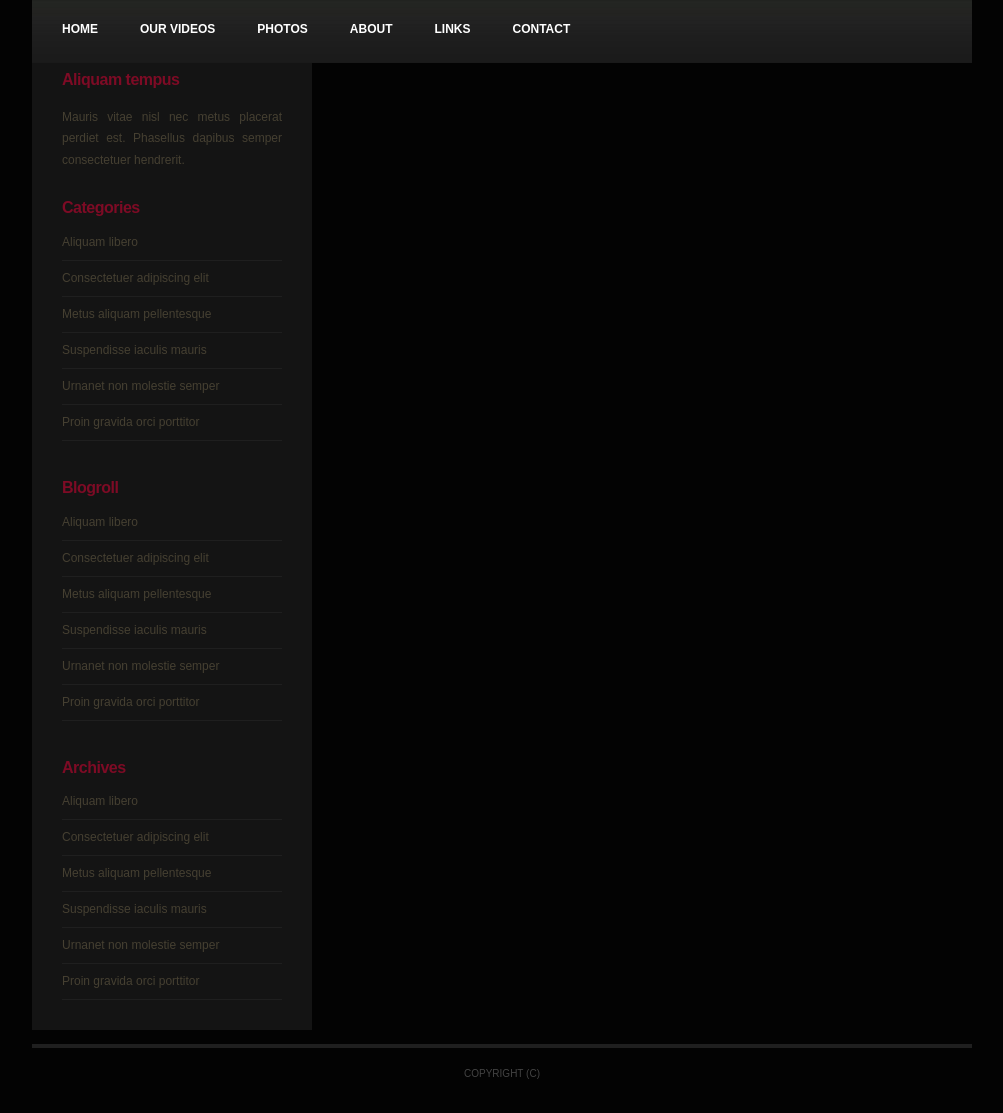
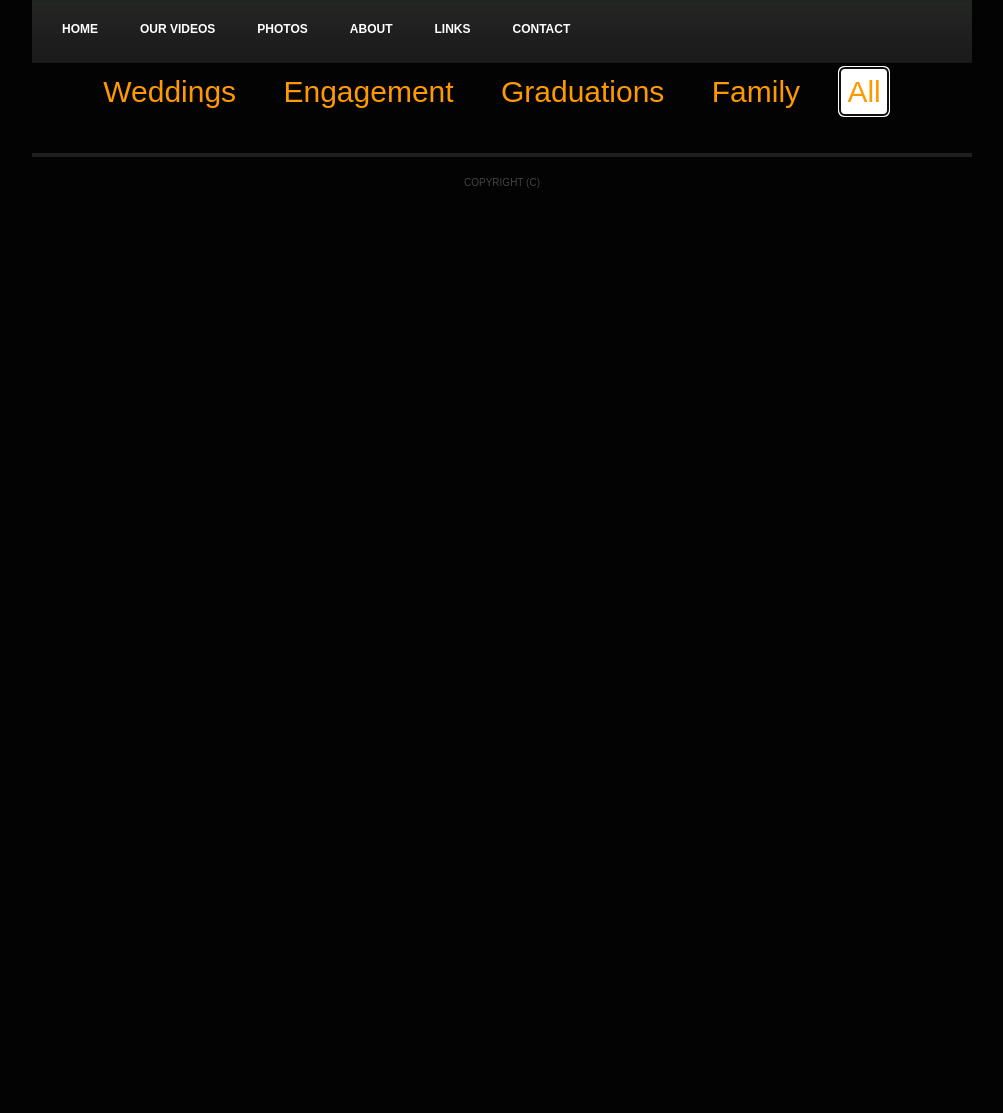
Before and after one commit to KillerZebra/ritz, a PHP site: page /photos.html in a window 1280 px wide. Shown: the part 210-1323 px from the top of the page, without its empty margins (138-1141 px from the left). After the commit the page ends 398 px from the top, so only its background shows below. Run offline with PHP 8.4, Linux system fonts and the light colour scheme; data that the repository does not hold is empty.

Commit message:
images and padding

```diff
--- a/css/style.css
+++ b/css/style.css
@@ -250,6 +250,34 @@ a {
 	padding: 30px 0px 0px 0px;
 }
 
+#albums
+{
+	text-align: center;
+}
+
+#albums ul {
+	margin: 0px 0px 0px 10px;
+	padding: 12px 0px 0px 0px;
+	list-style: none;
+	line-height: normal;
+	text-align: center;
+}
+
+#albums li {
+	margin-right: 30px;
+	display: inline;
+	font-size: 30px;
+	color: #FF9900;
+	padding: 7px;
+	border-radius: 5px
+
+}
+
+li:focus
+{
+	background-color: white;
+}
+
 .post {
 	margin-bottom: 15px;
 }
--- a/js/photoView.js
+++ b/js/photoView.js
@@ -1,8 +1,6 @@
 $(document).ready(function()
 {
-
-   loadPage()
-
+   $("#albumAll").focus();
       $.ajax(
       {
          type: "GET",
@@ -13,16 +11,14 @@ $(document).ready(function()
          {
 
             $("#loginTrigger").html('Welcome ' + data.info['fName']);
-            memberAccess();
+            $("#navigation ul li:last").after("<li><a href='portal.html'>Portal</a></li>");
 
 
          },
 
       });
 
-      $("#pagination").on('click', 'li' , function()
-      {
-         var number = $(this).html();
-         loadPage(number);
-      });
+
+
+
 });
--- a/photos.html
+++ b/photos.html
@@ -5,6 +5,11 @@
 	<meta http-equiv="content-type" content="text/html; charset=utf-8" />
 	<title>R.I.T.Z</title>
 	<link href="css/style.css" rel="stylesheet" type="text/css"  />
+		<script src="https://code.jquery.com/jquery-2.2.1.js"></script>
+
+							<script type="text/javascript" src="js/loginPopup.js"></script>
+						<script type="text/javascript" src="js/photoView.js"></script>
+
 </head>
 <body>
 <div id="wrapper">
@@ -19,7 +24,6 @@
 			                <input type="password" id="password" name="password" placeholder="*******">
 							<input type="button" value="submit" id="submit">
 			            </form>
-						<script type="text/javascript" src="../js/loginPopup.js"> </script>
 
 					</div>
 				<li><a href="Register.html"> Register </a></li>
@@ -44,54 +48,21 @@
 	<!-- end #menu -->
 	<div id="page">
 		<div id="page-bgtop">
+			<div id="albums">
+				<ul>
+					<li id="albumWedding" tabindex="1">Weddings</li>
+					<li id="albumEngagment" tabindex="2">Engagement</li>
+					<li id="albumGraduation" tabindex="3">Graduations</li>
+					<li id="albumFamily" tabindex="4">Family</li>
+					<li id="albumAll" tabindex="5">All</li>
+				</ul>
+
+			</div>
 			<div id="page-bgbtm">
 				<div id="content">
 
+				</div>
 
-				</div>
-				<div id="sidebar">
-					<ul>
-
-						<li>
-							<h2>Aliquam tempus</h2>
-							<p>Mauris vitae nisl nec metus placerat perdiet est. Phasellus dapibus semper consectetuer hendrerit.</p>
-						</li>
-						<li>
-							<h2>Categories</h2>
-							<ul>
-								<li><a href="#">Aliquam libero</a></li>
-								<li><a href="#">Consectetuer adipiscing elit</a></li>
-								<li><a href="#">Metus aliquam pellentesque</a></li>
-								<li><a href="#">Suspendisse iaculis mauris</a></li>
-								<li><a href="#">Urnanet non molestie semper</a></li>
-								<li><a href="#">Proin gravida orci porttitor</a></li>
-							</ul>
-						</li>
-						<li>
-							<h2>Blogroll</h2>
-							<ul>
-								<li><a href="#">Aliquam libero</a></li>
-								<li><a href="#">Consectetuer adipiscing elit</a></li>
-								<li><a href="#">Metus aliquam pellentesque</a></li>
-								<li><a href="#">Suspendisse iaculis mauris</a></li>
-								<li><a href="#">Urnanet non molestie semper</a></li>
-								<li><a href="#">Proin gravida orci porttitor</a></li>
-							</ul>
-						</li>
-						<li>
-							<h2>Archives</h2>
-							<ul>
-								<li><a href="#">Aliquam libero</a></li>
-								<li><a href="#">Consectetuer adipiscing elit</a></li>
-								<li><a href="#">Metus aliquam pellentesque</a></li>
-								<li><a href="#">Suspendisse iaculis mauris</a></li>
-								<li><a href="#">Urnanet non molestie semper</a></li>
-								<li><a href="#">Proin gravida orci porttitor</a></li>
-							</ul>
-						</li>
-					</ul>
-				</div>
-				<!-- end #sidebar -->
 				<div style="clear: both;">&nbsp;</div>
 			</div>
 		</div>
```
Also changed, not shown: images/uploads/graduation/Corey Bouillez/Corey Bouillez.jpg (added), images/uploads/graduation/Corey Bouillez/Corey Bouillez2.jpg (added), images/uploads/graduation/Corey Bouillez/Corey Bouillez3.jpg (added), images/uploads/graduation/Corey Bouillez/Corey Bouillez4.jpg (added), images/uploads/graduation/Jeff Hosler/jeff1.jpg (added), images/uploads/graduation/Jeff Hosler/jeff2.jpg (added), images/uploads/graduation/Jeff Hosler/jeff3.jpg (added), images/uploads/graduation/Jeff Hosler/jeff4.jpg (added), images/uploads/weddings/Jack and Jill/alter1.jpg (added), images/uploads/weddings/Jack and Jill/alter2.jpg (added), images/uploads/weddings/Jack and Jill/bestman.jpg (added), images/uploads/weddings/Jack and Jill/brideandkid.jpg (added), images/uploads/weddings/Jack and Jill/flowers.jpg (added), images/uploads/weddings/Jack and Jill/image001.png (added), 2 more files.
